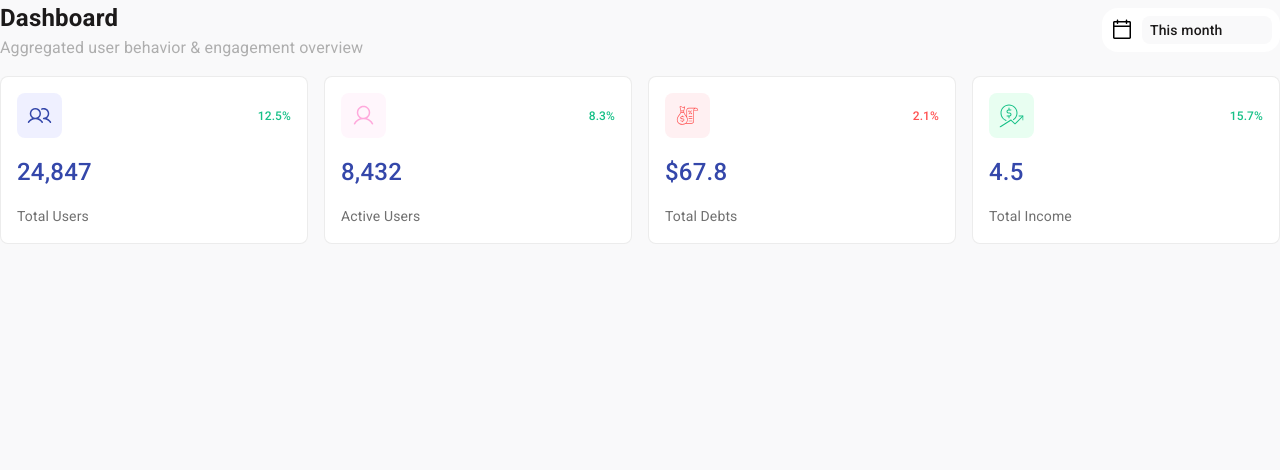
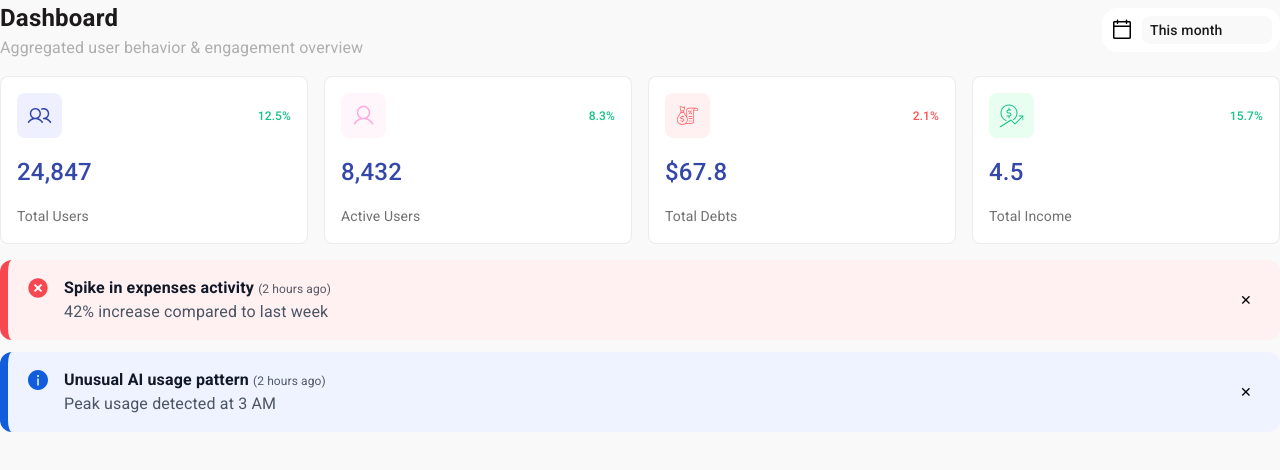
Before and after one commit to Seraj-Omar/Personal-Finance-and-Bill-Splitting-Assistant, a Next.js app: page /dashboard in a window 1280 px wide. Shown: the top 470 px of the page. Built offline with nearby package versions, Linux system fonts and the light colour scheme; some icons are missing.

Commit message:
Notifications Section

```diff
--- a/src/components/dashboard/Dashboard.tsx
+++ b/src/components/dashboard/Dashboard.tsx
@@ -2,11 +2,13 @@
 import {Box} from "@mui/material";
 import Header from "./Header";
 import Stats from "./Stats";
+import Notifications from "./Notifications";
 export default function Dashboard() {
     return (
         <Box className="flex flex-col h-screen bg-[#f9f9fa] gap-4">
             <Header />
             <Stats />
+            <Notifications />
         </Box>
     );
 }
--- /dev/null
+++ b/src/components/dashboard/Notifications.tsx
@@ -0,0 +1,118 @@
+"use client";
+
+import { Box, Typography } from "@mui/material";
+import { useState } from "react";
+
+type Notification = {
+    id: string;
+    type: "error" | "info";
+    title: string;
+    timeAgo: string;
+    description: string;
+};
+
+const errorIcon=
+    <svg width="22" height="22" viewBox="0 0 22 22" fill="none" xmlns="http://www.w3.org/2000/svg">
+        <g clip-path="url(#clip0_4224_1654)">
+        <path d="M11.0004 21.6337C16.873 21.6337 21.6337 16.873 21.6337 11.0004C21.6337 5.12774 16.873 0.367035 11.0004 0.367035C5.12777 0.367035 0.367065 5.12774 0.367065 11.0004C0.367065 16.873 5.12777 21.6337 11.0004 21.6337Z" fill="#F74850"/>
+        <path d="M12.5472 11.0006L15.2507 13.704C15.3465 13.8002 15.4003 13.9305 15.4003 14.0663C15.4003 14.2021 15.3465 14.3324 15.2507 14.4286L14.4286 15.2506C14.3324 15.3465 14.2021 15.4003 14.0663 15.4003C13.9305 15.4003 13.8003 15.3465 13.7041 15.2506L11.0006 12.5472L8.29719 15.2506C8.20098 15.3465 8.07072 15.4003 7.93492 15.4003C7.79913 15.4003 7.66887 15.3465 7.57266 15.2506L6.75059 14.4286C6.65476 14.3324 6.60095 14.2021 6.60095 14.0663C6.60095 13.9305 6.65476 13.8002 6.75059 13.704L9.45402 11.0006L6.75059 8.29716C6.65476 8.20095 6.60095 8.07069 6.60095 7.93489C6.60095 7.7991 6.65476 7.66884 6.75059 7.57263L7.57266 6.75056C7.66887 6.65473 7.79913 6.60092 7.93492 6.60092C8.07072 6.60092 8.20098 6.65473 8.29719 6.75056L11.0006 9.45399L13.7041 6.75056C13.8003 6.65473 13.9305 6.60092 14.0663 6.60092C14.2021 6.60092 14.3324 6.65473 14.4286 6.75056L15.2507 7.57263C15.3465 7.66884 15.4003 7.7991 15.4003 7.93489C15.4003 8.07069 15.3465 8.20095 15.2507 8.29716L12.5472 11.0006Z" fill="white"/>
+        </g>
+        <defs>
+        <clipPath id="clip0_4224_1654">
+        <rect width="22" height="22" fill="white"/>
+        </clipPath>
+        </defs>
+    </svg>
+
+const infoIcon=
+    <svg width="20" height="20" viewBox="0 0 20 20" fill="none" xmlns="http://www.w3.org/2000/svg">
+        <path fill-rule="evenodd" clip-rule="evenodd" d="M20 10C20 15.5228 15.5228 20 10 20C4.47715 20 0 15.5228 0 10C0 4.47715 4.47715 0 10 0C15.5228 0 20 4.47715 20 10ZM10 15.75C10.4142 15.75 10.75 15.4142 10.75 15V9C10.75 8.5858 10.4142 8.25 10 8.25C9.5858 8.25 9.25 8.5858 9.25 9V15C9.25 15.4142 9.5858 15.75 10 15.75ZM10 5C10.5523 5 11 5.44772 11 6C11 6.55228 10.5523 7 10 7C9.4477 7 9 6.55228 9 6C9 5.44772 9.4477 5 10 5Z" fill="#125DDB"/>
+    </svg>
+
+
+
+
+const notificationsData: Notification[] = [
+    {
+        id: "spike-expenses",
+        type: "error",
+        title: "Spike in expenses activity",
+        timeAgo: "2 hours ago",
+        description: "42% increase compared to last week",
+    },
+    {
+        id: "unusual-ai-usage",
+        type: "info",
+        title: "Unusual AI usage pattern",
+        timeAgo: "2 hours ago",
+        description: "Peak usage detected at 3 AM",
+    },
+];
+
+type NotificationBannerProps = {
+    notification: Notification;
+    onClose?: () => void;
+};
+
+function NotificationBanner({ notification, onClose }: NotificationBannerProps) {
+    const { type, title, timeAgo, description } = notification;
+
+    const isError = type === "error";
+    const role = isError ? "alert" : "status";
+
+    return (
+        <Box
+            component="section"
+            role={role}
+            aria-live="polite"
+            className={`relative flex w-full items-center justify-between overflow-hidden rounded-xl border-l-8 pr-7 py-4 ${
+                isError
+                    ? "border-l-[#F74850] bg-[#fff0f2]"
+                    : "border-l-[#125DDB] bg-[#EEF3FF]"
+            }`}
+        >
+            <Box className="z-10 flex items-start gap-4 pl-5">
+                <Box aria-hidden="true" className={`flex h-5 w-5 items-center justify-center rounded-full text-white mt-0.5`}>
+                    {isError ? errorIcon : infoIcon}
+                </Box>
+
+                <Box className="flex flex-col">
+                    <Typography component="p" className="!text-md !font-bold text-[#111827]">
+                        {title}{" "}
+                        <Typography component="span" className="!text-xs !font-normal opacity-70">
+                            ({timeAgo})
+                        </Typography>
+                    </Typography>
+
+                    <Typography component="p" className="text-xs text-[#4B5563]">
+                        {description}
+                    </Typography>
+                </Box>
+            </Box>
+
+            {onClose && (
+                <button type="button" aria-label="Dismiss notification" onClick={onClose} className="ml-4 cursor-pointer text-sm text-black transition-opacity hover:opacity-80">
+                    ✕
+                </button>
+            )}
+        </Box>
+    );
+}
+
+export default function Notifications() {
+    const [notifications, setNotifications] = useState<Notification[]>(notificationsData);
+
+    if (notifications.length === 0) return null;
+
+    return (
+        <Box className="flex w-full flex-col gap-3">
+            {notifications.map((notification) => (
+                <NotificationBanner
+                    key={notification.id}
+                    notification={notification}
+                    onClose={() => setNotifications((prev) => prev.filter((item) => item.id !== notification.id))}
+                />
+            ))}
+        </Box>
+    );
+}
```
